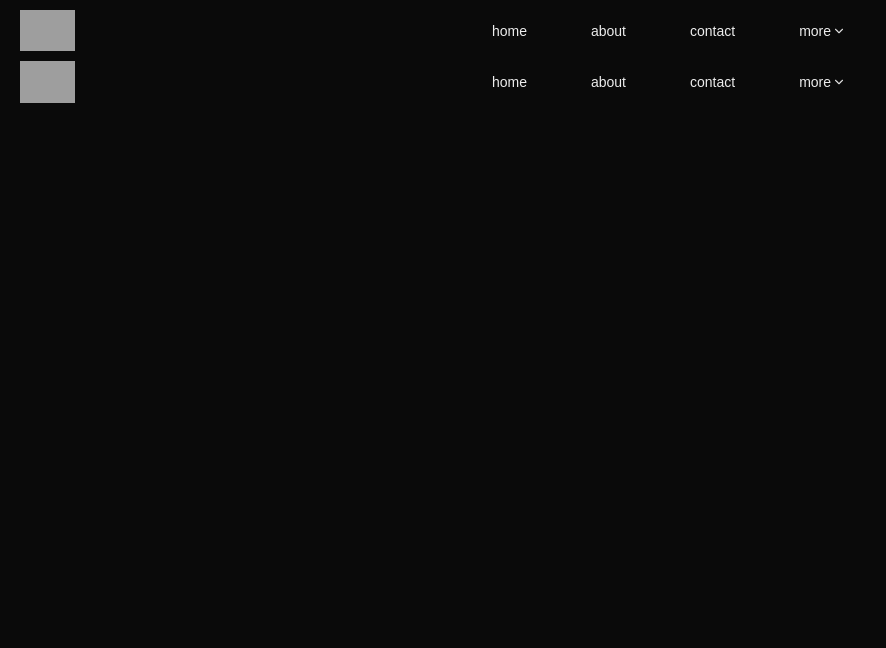
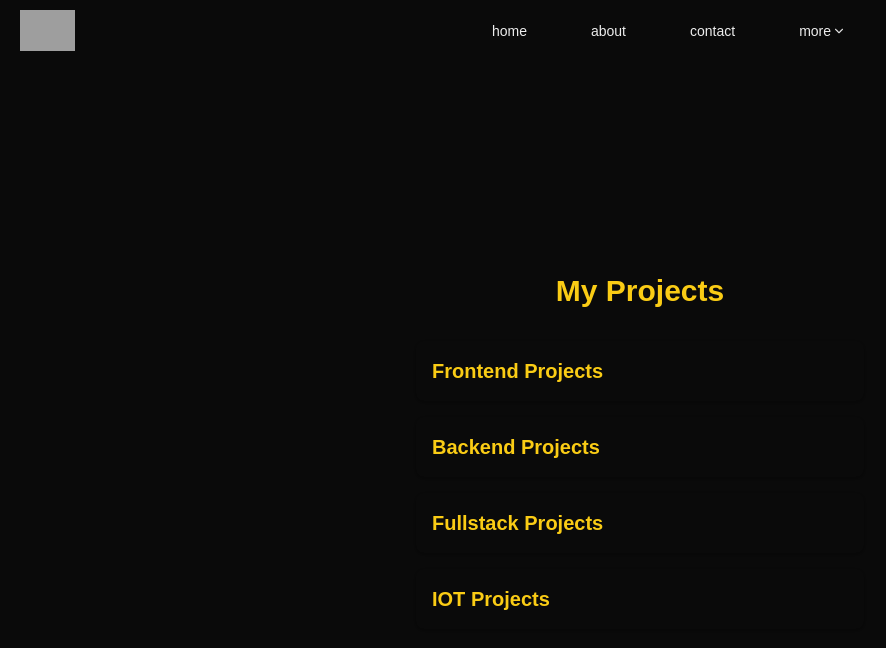
Before and after one commit to kasun-dev/portfolio-web, a Next.js app: page /Projects in a window 1280 px wide. Shown: the top 648 px of the page, without its empty margins (0-886 px from the left). Built offline with nearby package versions, Linux system fonts and the light colour scheme; grey boxes are pictures that could not be loaded.

Commit message:
project page commit

```diff
--- a/app/Projects/page.tsx
+++ b/app/Projects/page.tsx
@@ -1,15 +1,45 @@
-import React from "react";
-import Image from "next/image";
-import Link from "next/link";
-import NavBar from "../Components/NavBar";
+"use client";
+import React, { use, useState } from "react";
 
 const ProjectPage = () => {
+  const [openMenu, setOpenMenu] = useState<string | null>(null);
 
-    return (
-        <div>
-            <NavBar />
-        </div>
+  const toggleMenu = (menuName: string) => {
+    setOpenMenu(openMenu === menuName ? null : menuName);
+  };
 
-    )
-}
+  const menus = [
+    { title: "Frontend Projects", id: "frontend", items: ["React Portfolio", "Landing Page", "UI Clone"] },
+    { title: "Backend Projects", id: "backend", items: ["REST API", "Auth System", "Microservice"] },
+    { title: "Fullstack Projects", id: "fullstack", items: ["MERN App", "Blog Platform", "E-Commerce Site"] },
+    { title: "IOT Projects", id: "iot", items: ["ESP32 Light Control", "Home Automation", "Firebase Monitor"] },
+  ];
+
+  return (
+    <div className="min-h-screen text-yellow-400 flex flex-col items-center justify-center px-4">
+      <h1 className="text-3xl font-bold mb-8">My Projects</h1>
+
+      <div className="w-full max-w-md space-y-4">
+        {menus.map((menu) => (
+          <div key={menu.id} className=" rounded-lg shadow p-4">
+            <button
+              onClick={() => toggleMenu(menu.id)}
+              className="w-full text-left font-semibold text-xl"
+            >
+              {menu.title}
+            </button>
+            {openMenu === menu.id && (
+              <ul className="mt-2 pl-4 list-disc text-gray-300">
+                {menu.items.map((item, index) => (
+                  <li key={index}>{item}</li>
+                ))}
+              </ul>
+            )}
+          </div>
+        ))}
+      </div>
+    </div>
+  );
+};
+
 export default ProjectPage;
```
